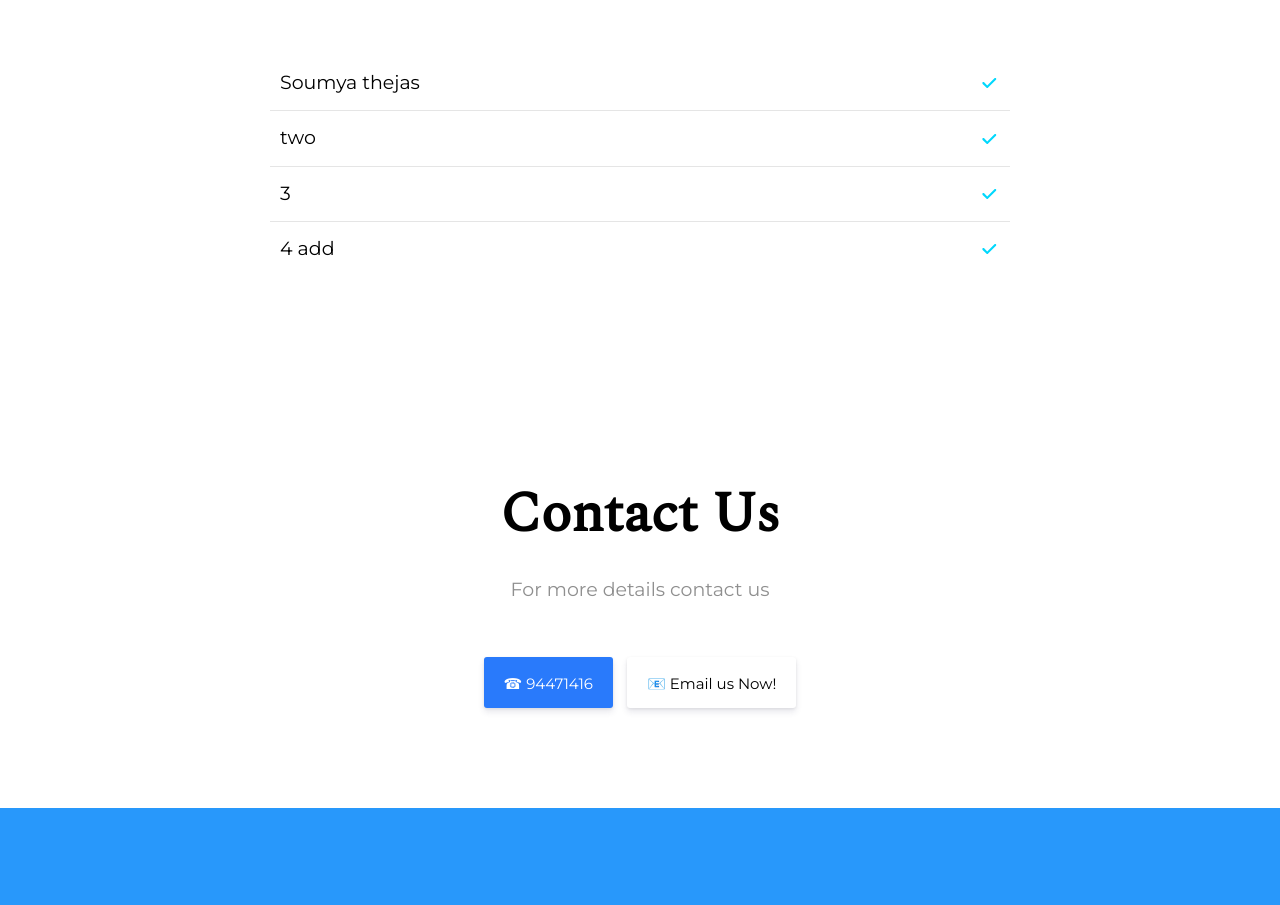
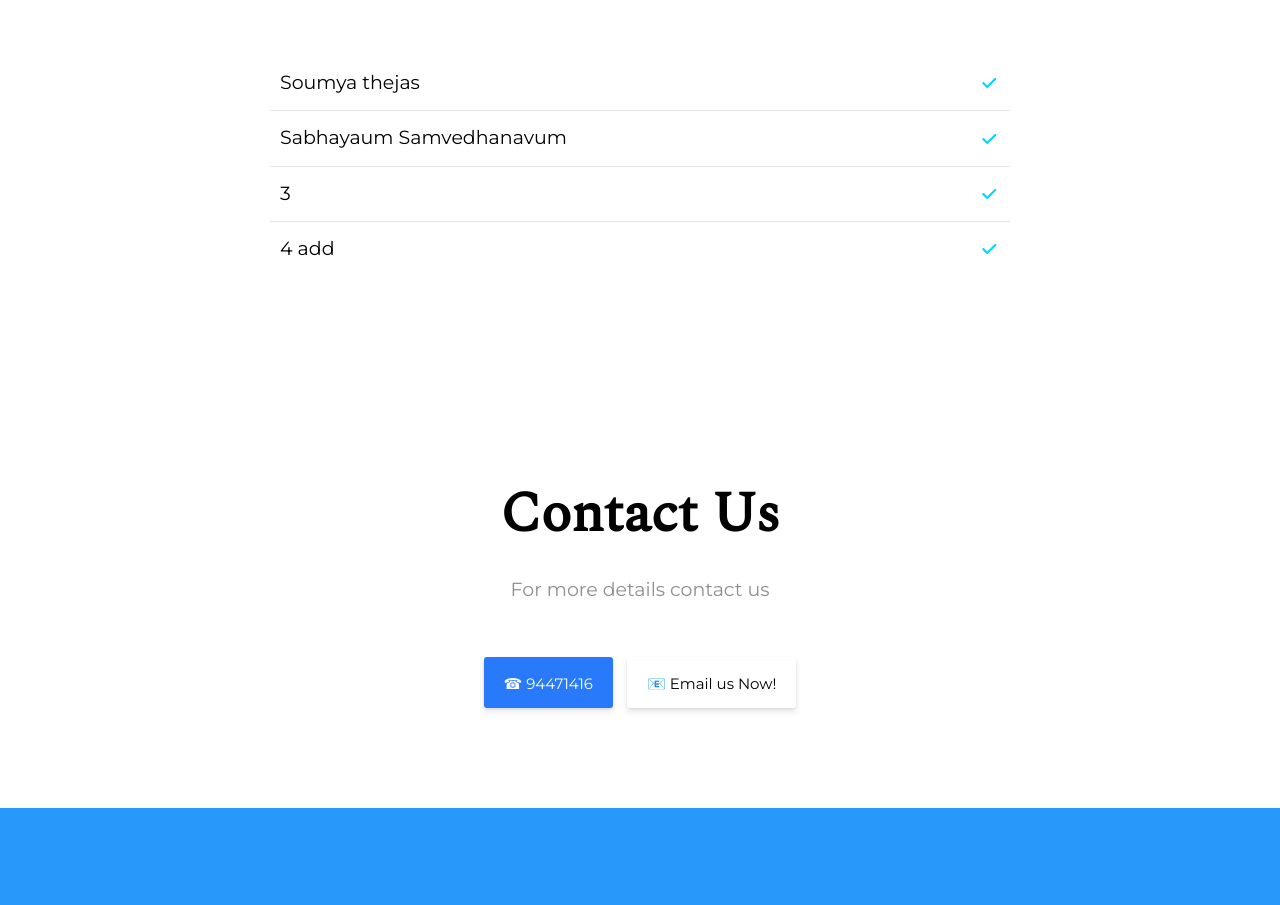
Before and after one commit to bodhiCreations/website, a plain HTML site: page index.html in a window 1280 px wide. Shown: the part 1460-2365 px from the top of the page. Drawn offline with nearby package versions, Linux system fonts and the light colour scheme.

Commit message:
Add book name

```diff
--- a/index.html
+++ b/index.html
@@ -104,7 +104,7 @@
           </svg>
         </li>
         <li class="checklist-item flex center-horizontal spread pad10">
-          <p class="paragraph primary-color mr20">two</p>
+          <p class="paragraph primary-color mr20">Sabhayaum Samvedhanavum</p>
           <svg width="22px" height="22px" viewBox="0 0 22 22" version="1.1" xmlns="http://www.w3.org/2000/svg"
             xmlns:xlink="http://www.w3.org/1999/xlink" class="noshrink svg-fill">
             <g transform="translate(4.000000, 5.000000)">
```
